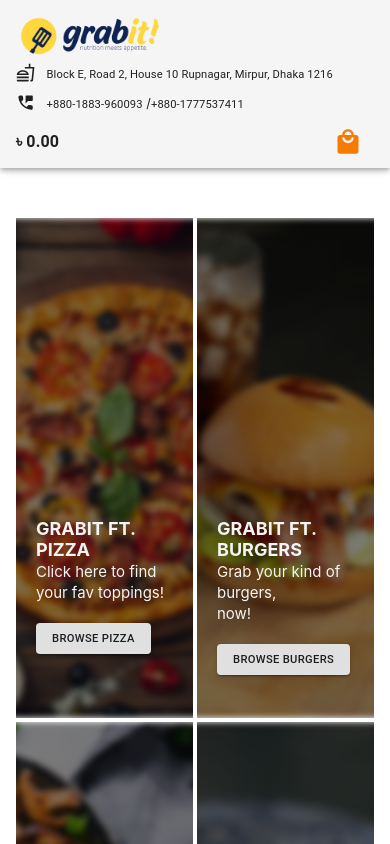
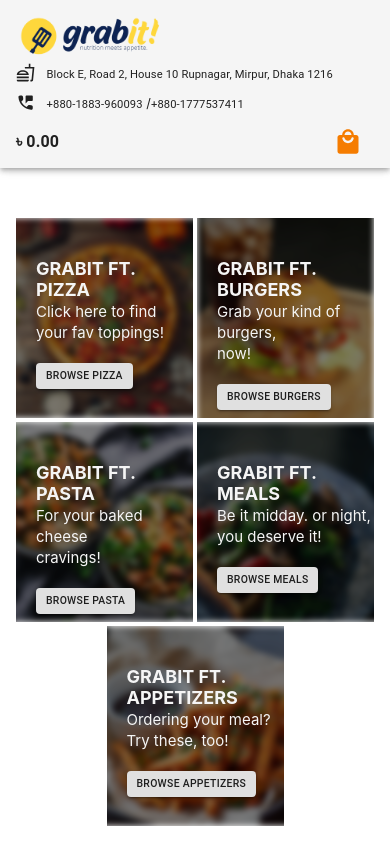
Before and after one commit to tamzid958/GrabITCatering-Frontend, a React (Create React App) app: page / in a window 390 px wide. Shown: the top 844 px of the page. Built offline with nearby package versions, Linux system fonts and the light colour scheme.

Commit message:
media query added

```diff
--- a/src/Components/FoodCategories.tsx
+++ b/src/Components/FoodCategories.tsx
@@ -7,15 +7,13 @@ import {
 import {IFoodCategory} from "../Interfaces/DataInterfaces";
 
 export default function FoodCategories(props : {foodCategories: IFoodCategory[]}){
-    let column = 5;
+    let isScreenSmall = false;
     const theme = useTheme();
     const matches = useMediaQuery(theme.breakpoints.down('sm'));
-    if(matches){
-        column = 2;
-    }
+    if(matches) isScreenSmall = true;
     return(
         <Container fixed style={{ marginTop: 50 }}>
-            <GridList cellHeight={500} cols={column} style={{
+            <GridList cellHeight={isScreenSmall? 200 : 500} cols={isScreenSmall? 2 : 5} style={{
                 display: "flex",
                 flexWrap: "wrap",
                 justifyContent: "center",
@@ -27,7 +25,7 @@ export default function FoodCategories(props : {foodCategories: IFoodCategory[]}
                         }}/>
                         <div style={{
                             position: 'absolute',
-                            top: "60%",
+                            top: isScreenSmall? "20%" : "60%",
                             left: '20px',
                             fontSize: 18,
                             color: 'whitesmoke',
@@ -41,7 +39,7 @@ export default function FoodCategories(props : {foodCategories: IFoodCategory[]}
                            }} >
                                {foodCategory.subtitle}
                            </span> <br/> <br/>
-                            <Button variant="contained" href={`/categories/${foodCategory.id}`}>
+                            <Button variant="contained" href={`/categories/${foodCategory.id}`} size={isScreenSmall? "small": "medium"}>
                                Browse {foodCategory.title}
                             </Button>
                         </div>
```
